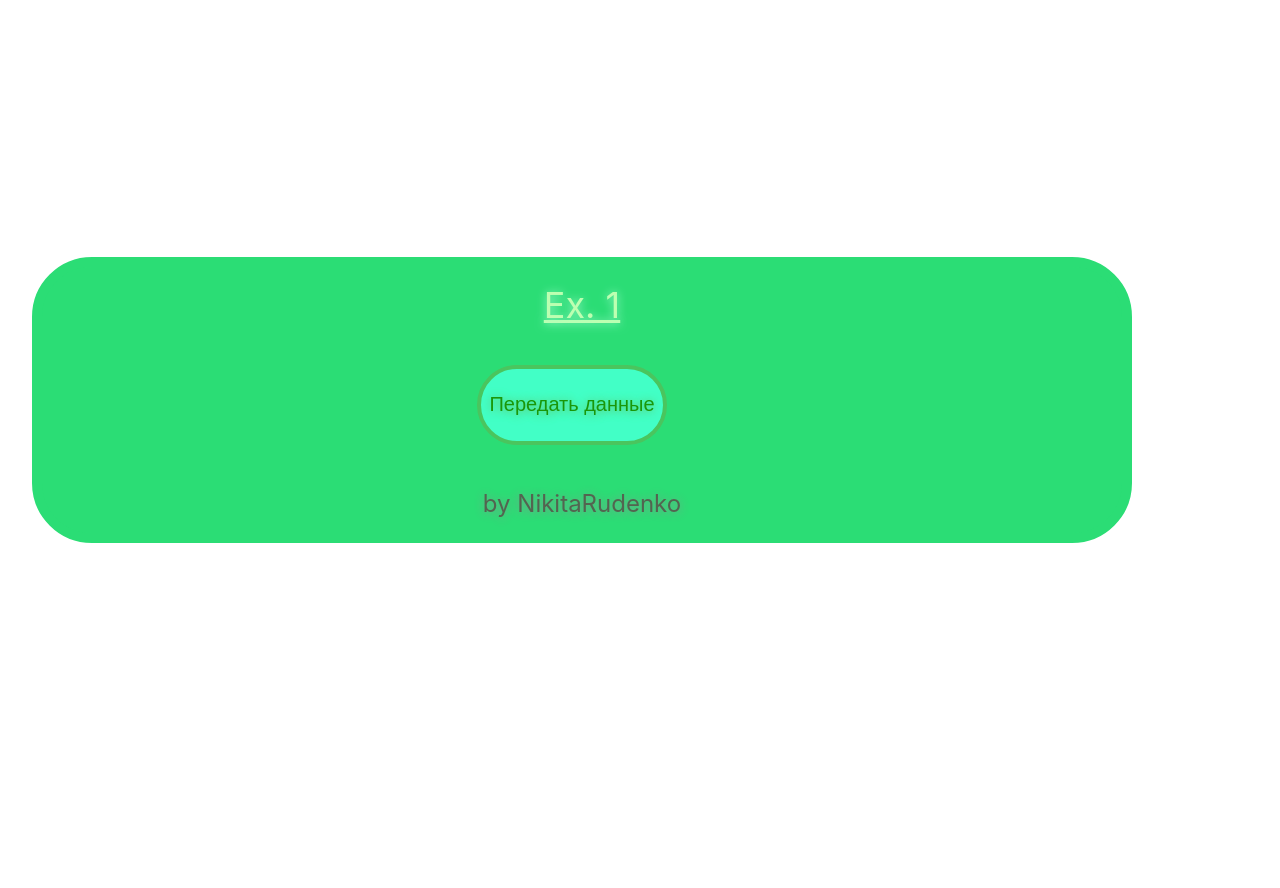
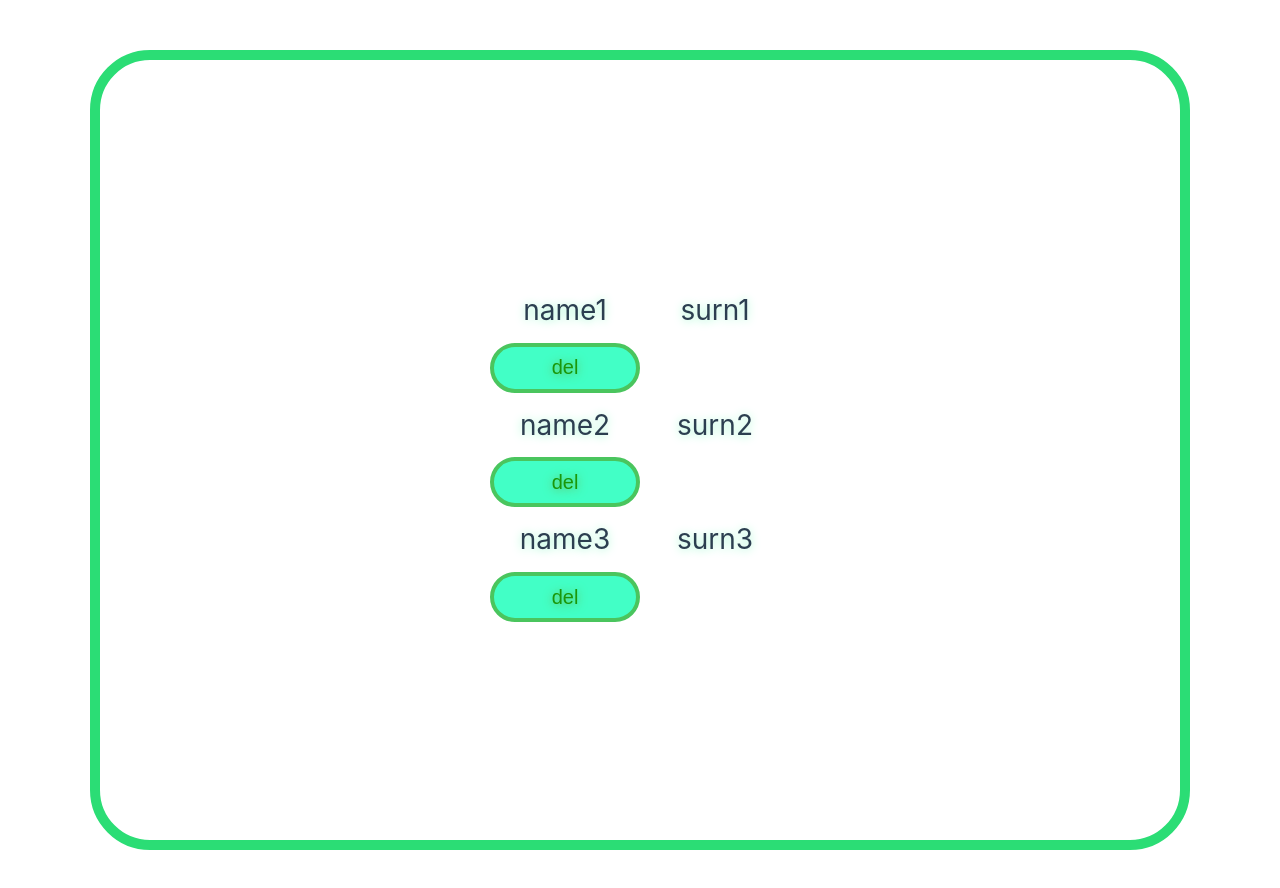
Before and after one commit to nickruden/vue3_base, a Vue app: page / in a window 1280 px wide. Shown: the top 888 px of the page. Before the commit the page ends 800 px from the top, so only its background shows below. Built offline with nearby package versions, Linux system fonts and the light colour scheme.

Commit message:
Реактивное удаление компонентов в Vue(Task_68)

```diff
--- a/src/App.vue
+++ b/src/App.vue
@@ -8,23 +8,48 @@
 
     data() {
       return {
-
+        // Ex. 1
+        users: [
+			{
+				id: 1,
+				name: 'name1',
+				surn: 'surn1'
+			},
+			{
+				id: 2,
+				name: 'name2',
+				surn: 'surn2'
+			},
+			{
+				id: 3,
+				name: 'name3',
+				surn: 'surn3'
+			},
+		],
       }
     },
 
     methods: {
       // Ex. 1
-      func(apple, orange) {
-        alert("Я люблю зелёные " + apple + " и оранжевые " + orange);
-      }
+      deluser(id) {
+        this.users = this.users.filter(( user ) => {
+          return user.id !== id;
+      })
     }
   }
+}
 </script>
 
 
 <template>
   <!-- Ex. 1 -->
-  <Employee @fruits="func"/>
+  <Employee v-for="user in users"
+    :id = "user.id"
+    :name = "user.name"
+    :surn = "user.surn"
+    :key = "user.id"
+
+    @del = "deluser" />
 </template>
 
 
--- a/src/components/Employee.vue
+++ b/src/components/Employee.vue
@@ -1,10 +1,16 @@
 <script>
  export default{
   name: "Employee",
-  props: [],
 
   // Ex. 1
-  emits: ['fruits'],
+  props: {
+    id: Number,
+    name: String,
+    surn: String
+  },
+
+  // Ex. 1
+  emits: ['del'],
 
   data() {
     return {
@@ -20,20 +26,17 @@
 
 
 <template>
-  <div id="main">
-    <!-- Ex. 1 -->
-    <div>
-      <h2>Ex. 1</h2>
-      <button @click="$emit('fruits', 'яблоки', 'апельсины')">Передать данные</button>
-    </div>
+  <!-- Ex. 1 -->
+  <p>{{ name }}</p>
+  <p>{{ surn }}</p>
 
-    <p id="endword">by NikitaRudenko</p>
-  </div>
+  <button @click="$emit('del', id)">del</button> <br>
 </template>
 
 
 <style>
-    #main{
+  body{
+    margin: 0 auto;
     margin-top: 50px;
     margin-bottom: 50px;
     background-color: rgb(43, 221, 117);
@@ -48,8 +51,8 @@
     margin-top: 10px;
     margin-bottom: 40px;
   }
-  #main p{
-    font-size: 24px;
+  p{
+    font-size: 28px;
     margin-top: 10px;
     margin-bottom: 10px;
   }
@@ -66,19 +69,17 @@
     font-size: 24px;
   }
 
-  #main button{
-    margin-top: 20px;
-    margin-right: 20px;
+  button{
     color: rgb(26, 151, 9);
     font-size: 20px;
     text-shadow: 0px 1px 10px rgb(108, 180, 84);
     background-color: rgb(66, 255, 198);
-    height: 80px;
-    width: 190px;
+    height: 50px;
+    width: 150px;
     border: 4px solid rgb(74, 197, 94);
     border-radius: 40px;
   }
-  #main button:hover{
+  button:hover{
     color: rgb(57, 107, 41);
     background-color: rgb(20, 167, 45);
     border: 4px solid rgb(66, 255, 198);
```
